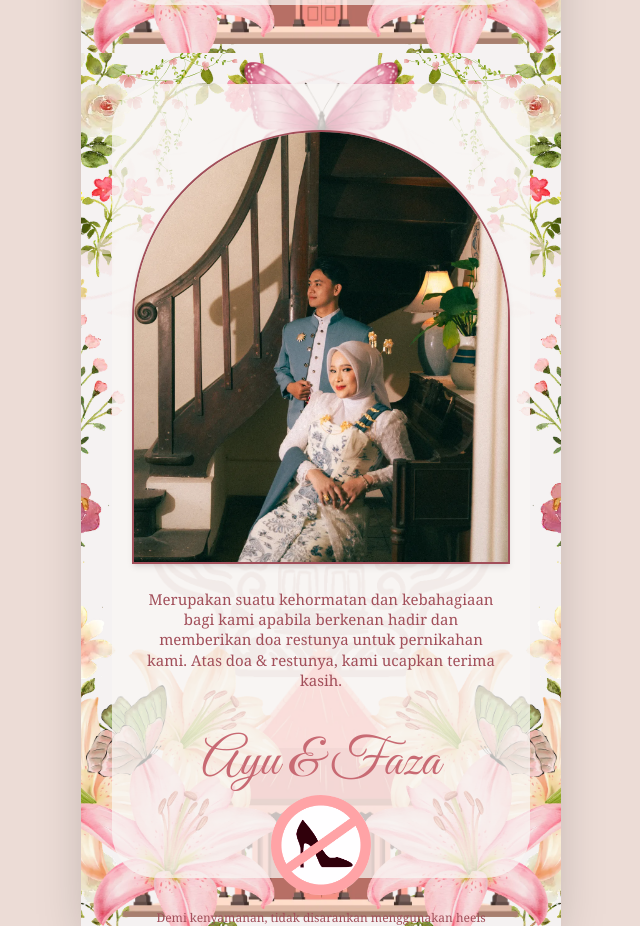
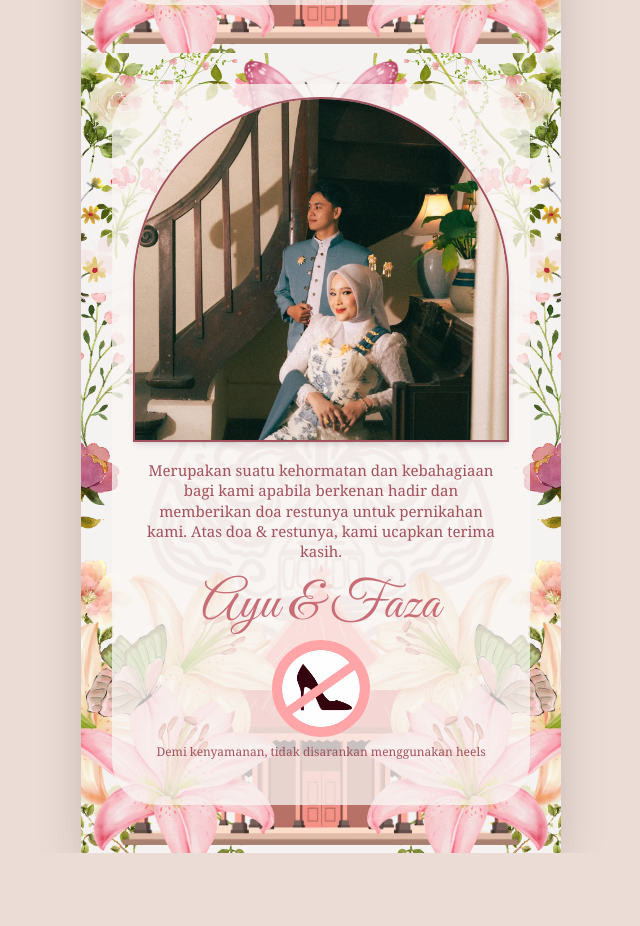
Before and after one commit to gffaza/Webnikah, a Next.js app: page / in a window 1280 px wide. Shown: the part 7940-8866 px from the top of the page, without its empty margins (319-959 px from the left). After the commit the page ends 8793 px from the top, so only its background shows below. Built offline with nearby package versions, Linux system fonts and the light colour scheme.

Commit message:
fix: add fitViewport prop to Section component and adjust styling in Closing section

```diff
--- a/components/section.tsx
+++ b/components/section.tsx
@@ -26,6 +26,7 @@ export function Section({
   background = "floral",
   preload = false,
   includeCoverOrnaments = true,
+  fitViewport = false,
   className = "",
   children,
 }: {
@@ -35,6 +36,8 @@ export function Section({
   preload?: boolean;
   /** Cover sets false and paints ornaments above the cream capsule itself. */
   includeCoverOrnaments?: boolean;
+  /** Lock the slide to the screen so trailing content is not clipped. */
+  fitViewport?: boolean;
   className?: string;
   children: ReactNode;
 }) {
@@ -42,7 +45,9 @@ export function Section({
     <section
       id={id}
       data-backdrop={background}
-      className="relative isolate flex min-h-[var(--invite-frame-min-h)] flex-col overflow-hidden"
+      className={`relative isolate flex flex-col overflow-hidden ${
+        fitViewport ? "h-svh max-h-svh" : "min-h-[var(--invite-frame-min-h)]"
+      }`}
     >
       <SectionBackdrop
         type={background}
@@ -55,7 +60,11 @@ export function Section({
           className={`section-panel absolute -z-10 ${panelClass[panel]}`}
         />
       )}
-      <div className={`relative z-[1] flex flex-1 flex-col items-center text-center ${className}`}>
+      <div
+        className={`relative z-[1] flex flex-1 flex-col items-center text-center ${
+          fitViewport ? "min-h-0" : ""
+        } ${className}`}
+      >
         {children}
       </div>
     </section>
--- a/components/sections/closing.tsx
+++ b/components/sections/closing.tsx
@@ -7,8 +7,12 @@ export function Closing() {
   const { photo, text } = wedding.closing;
 
   return (
-    <Section id="penutup" className="px-116 pt-174">
-      <div className="reveal relative h-975 w-849 overflow-hidden rounded-t-full rounded-b-card border-[length:calc(var(--spacing)*6)] border-rose-deep shadow-md">
+    <Section
+      id="penutup"
+      fitViewport
+      className="px-116 pt-100 pb-[max(5.75rem,calc(var(--spacing)*160))]"
+    >
+      <div className="reveal relative min-h-0 w-full max-w-849 flex-1 overflow-hidden rounded-t-full rounded-b-card border-[length:calc(var(--spacing)*6)] border-rose-deep shadow-md">
         <Image
           src={photo}
           alt={`${wedding.bride.nickname} dan ${wedding.groom.nickname}`}
@@ -19,12 +23,21 @@ export function Closing() {
           className="object-cover"
         />
       </div>
-      <p className="reveal mt-57 max-w-797 text-lead text-rose-deep">{text}</p>
-      <p className="reveal mt-87 font-script text-[calc(var(--spacing)*120)] leading-tight text-rose">
+      <p className="reveal mt-40 max-w-797 shrink-0 text-lead text-rose-deep">{text}</p>
+      <p className="reveal mt-40 shrink-0 font-script text-[calc(var(--spacing)*120)] leading-none text-rose">
         {wedding.bride.nickname} &amp; {wedding.groom.nickname}
       </p>
-      <Image src="/images/Noheels.png" alt="Noheels" width={100} height={100} />
-      <p className="reveal mt-32 max-w-md text-xs text-rose-deep">Demi kenyamanan, tidak disarankan menggunakan heels</p>
+      <Image
+        src="/images/Noheels.png"
+        alt="Larangan menggunakan heels"
+        width={759}
+        height={758}
+        sizes="120px"
+        className="mt-16 h-auto w-220 max-h-[22svh] max-w-full shrink-0 object-contain"
+      />
+      <p className="reveal mt-16 max-w-md shrink-0 px-16 text-xs leading-snug text-rose-deep">
+        Demi kenyamanan, tidak disarankan menggunakan heels
+      </p>
     </Section>
   );
 }
```
